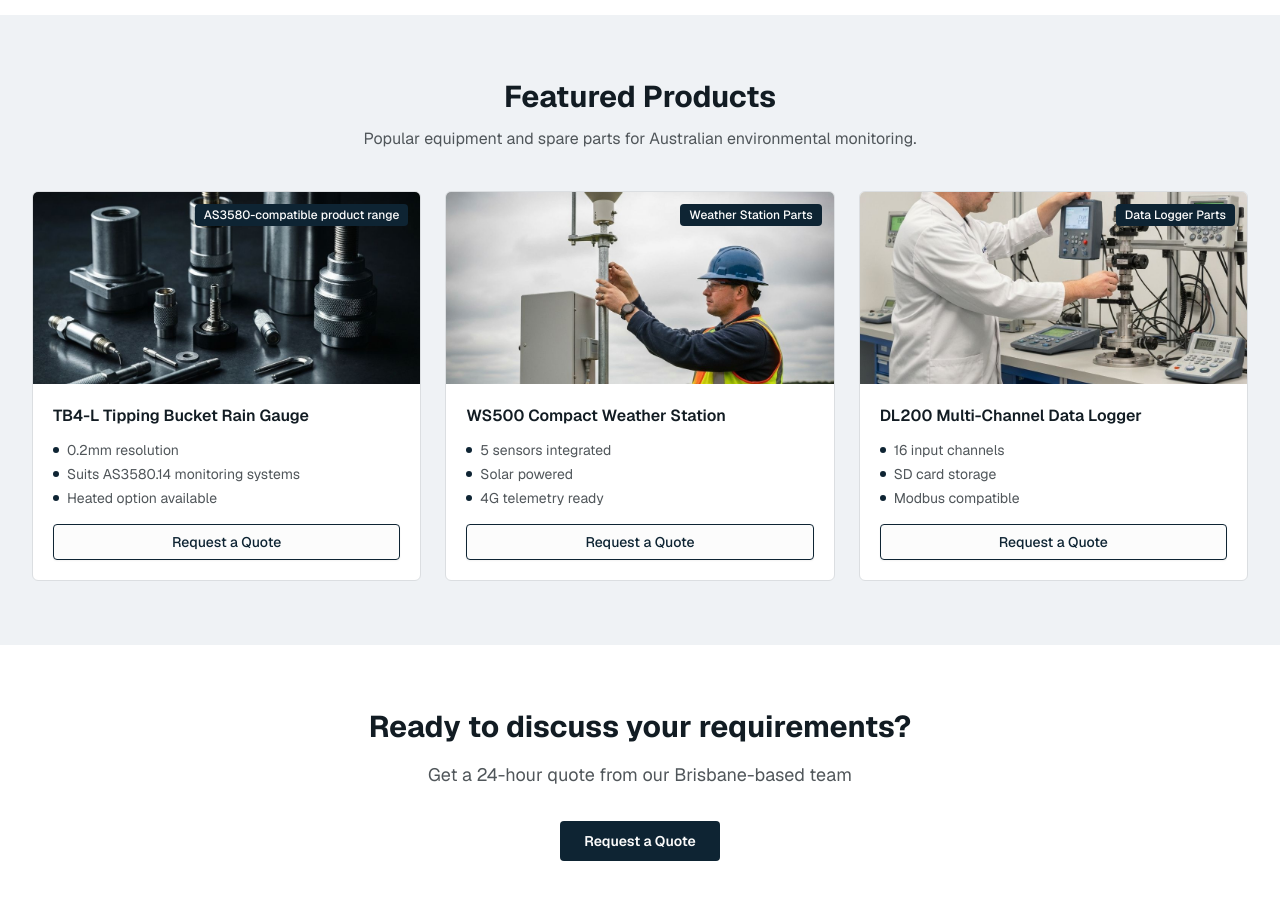
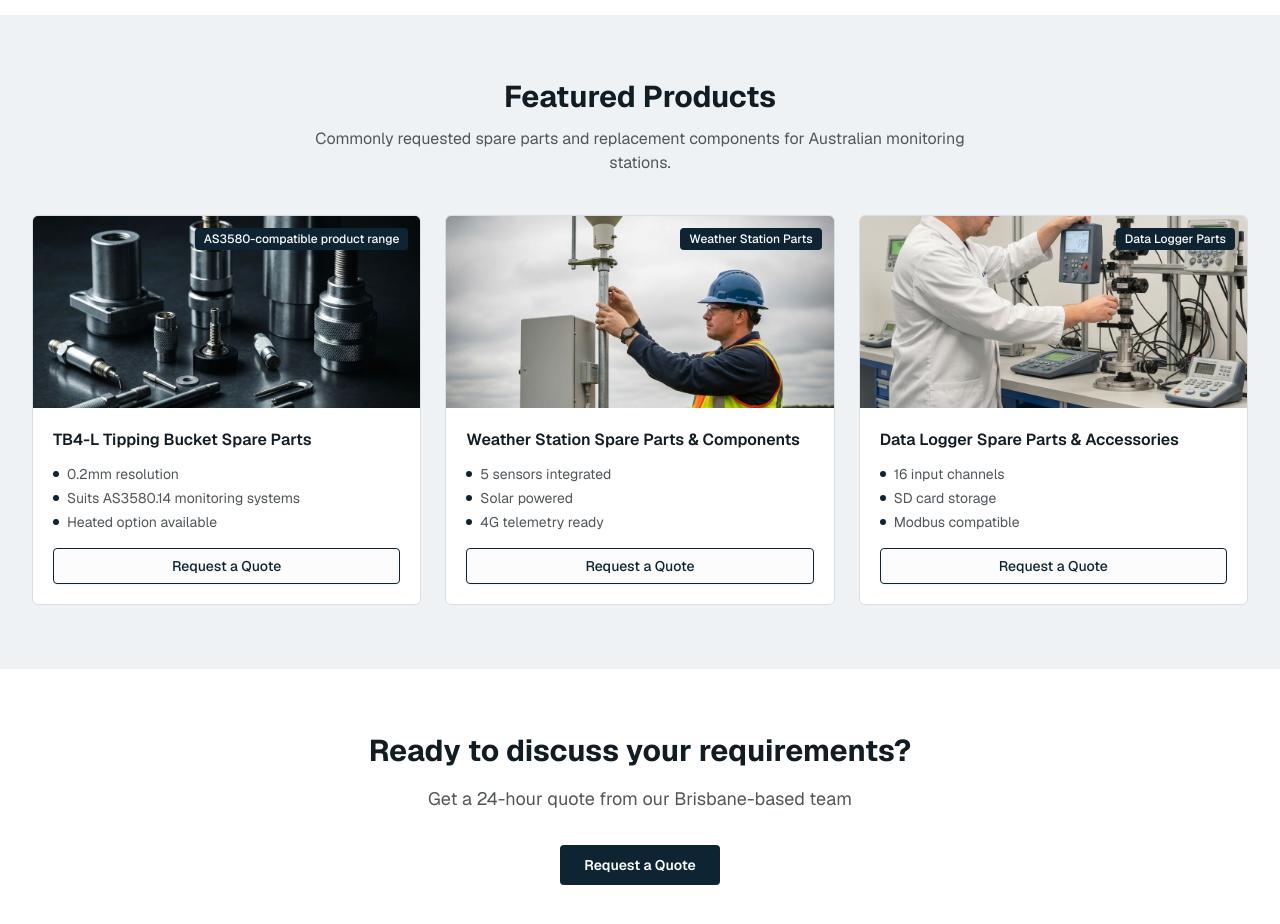
Before and after one commit to mindflyart/handyinhand-jq, a Next.js app: page / in a window 1280 px wide. Shown: the part 2240-3164 px from the top of the page. Built offline with nearby package versions, Linux system fonts and the light colour scheme.

Commit message:
feat: reframe featured products as spare parts categories
Update product names and subtitle to reflect the business's spare
parts focus rather than selling complete monitoring equipment.

Co-Authored-By: Claude Opus 4.7 (1M context) <noreply@anthropic.com>

```diff
--- a/components/featured-products.tsx
+++ b/components/featured-products.tsx
@@ -6,19 +6,19 @@ import { Badge } from "@/components/ui/badge"
 export function FeaturedProducts() {
   const products = [
     {
-      name: "TB4-L Tipping Bucket Rain Gauge",
+      name: "TB4-L Tipping Bucket Spare Parts",
       image: "/images/spare-parts.jpg",
       specs: ["0.2mm resolution", "Suits AS3580.14 monitoring systems", "Heated option available"],
       badge: "AS3580-compatible product range"
     },
     {
-      name: "WS500 Compact Weather Station",
+      name: "Weather Station Spare Parts & Components",
       image: "/images/installation.jpg",
       specs: ["5 sensors integrated", "Solar powered", "4G telemetry ready"],
       badge: "Weather Station Parts"
     },
     {
-      name: "DL200 Multi-Channel Data Logger",
+      name: "Data Logger Spare Parts & Accessories",
       image: "/images/calibration.jpg",
       specs: ["16 input channels", "SD card storage", "Modbus compatible"],
       badge: "Data Logger Parts"
@@ -33,7 +33,7 @@ export function FeaturedProducts() {
             Featured Products
           </h2>
           <p className="mt-3 text-muted-foreground max-w-2xl mx-auto">
-            Popular equipment and spare parts for Australian environmental monitoring.
+            Commonly requested spare parts and replacement components for Australian monitoring stations.
           </p>
         </div>
 
```
